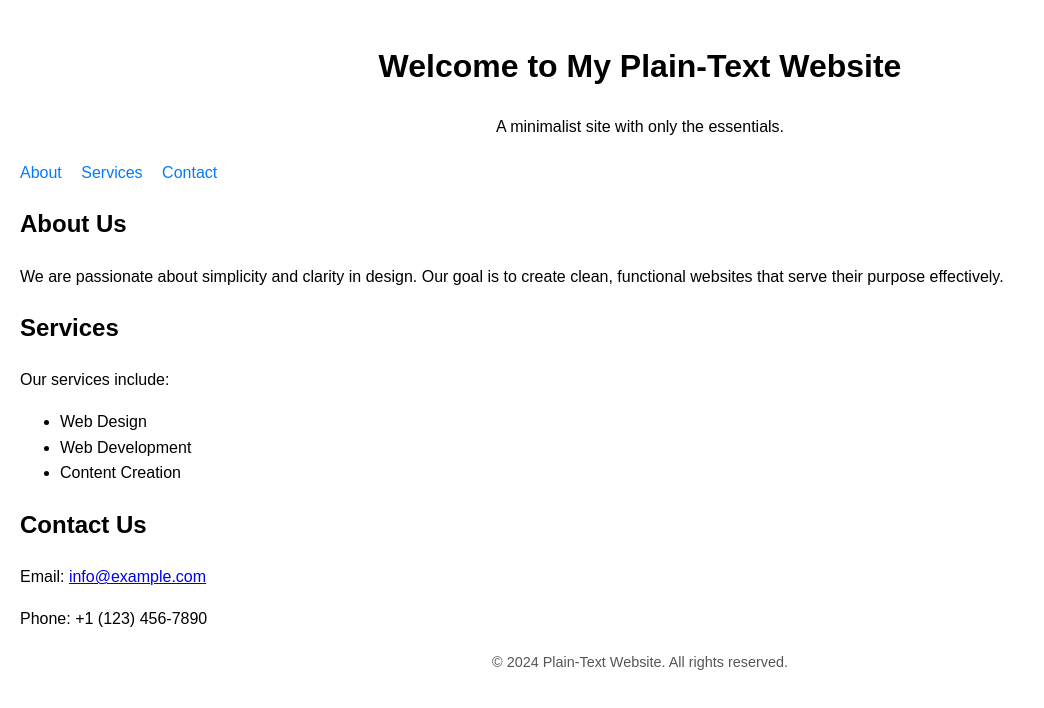
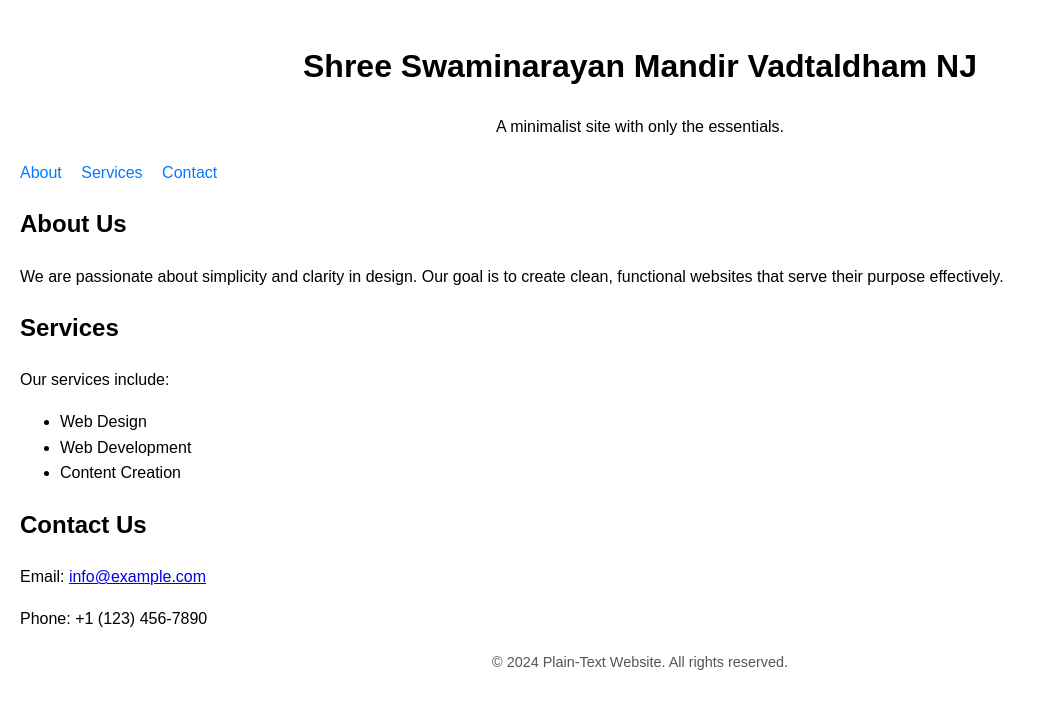
Before and after one commit to dpatel2610/Website, a plain HTML site: page index.html in a window 1280 px wide. Shown: the whole page, without its empty margins (0-1044 px from the left). Drawn offline with Linux system fonts and the light colour scheme.

Commit message:
Update index.html

```diff
--- a/index.html
+++ b/index.html
@@ -39,7 +39,7 @@
 </head>
 <body>
     <header>
-        <h1>Welcome to My Plain-Text Website</h1>
+        <h1>Shree Swaminarayan Mandir Vadtaldham NJ </h1>
         <p>A minimalist site with only the essentials.</p>
     </header>
 
```
